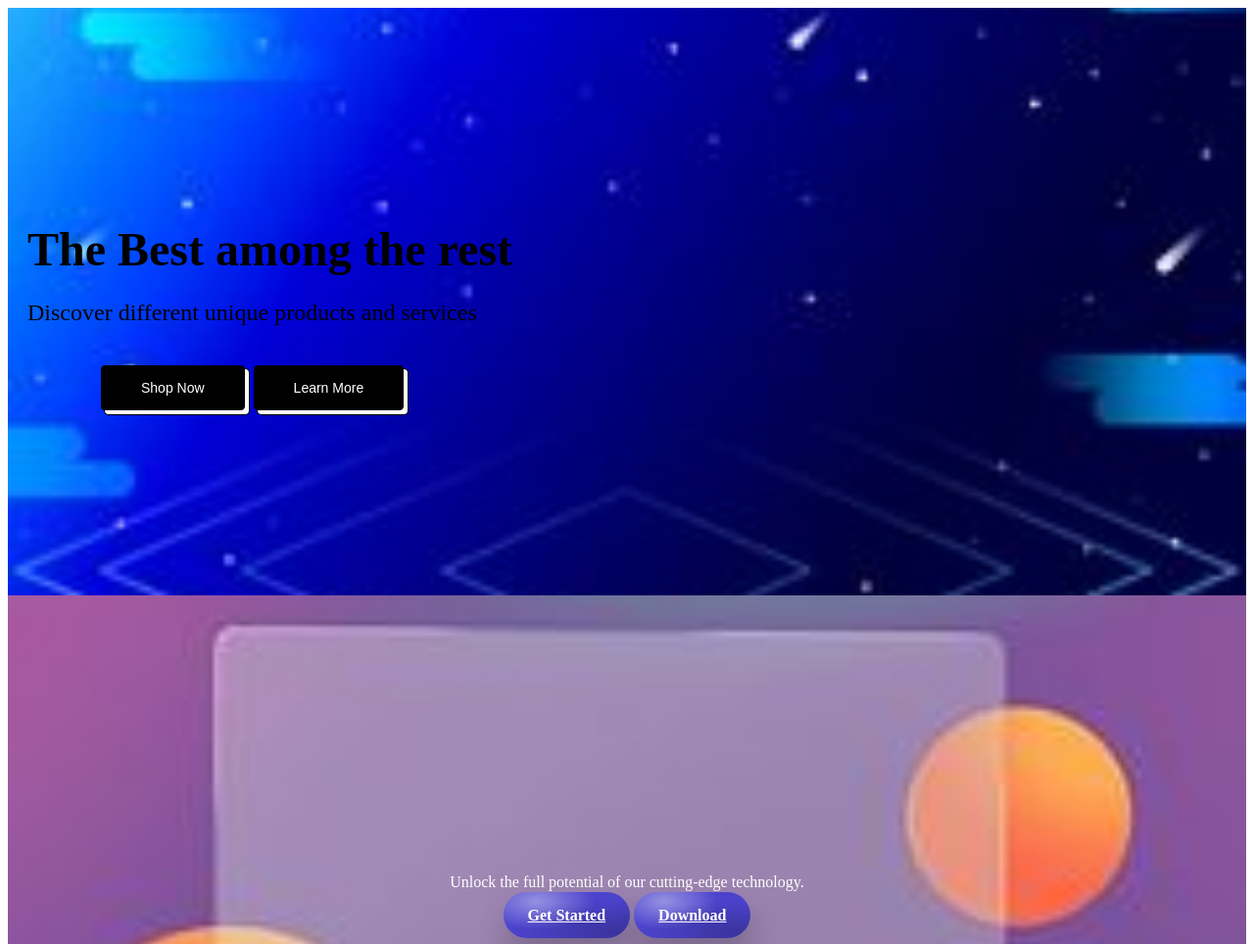
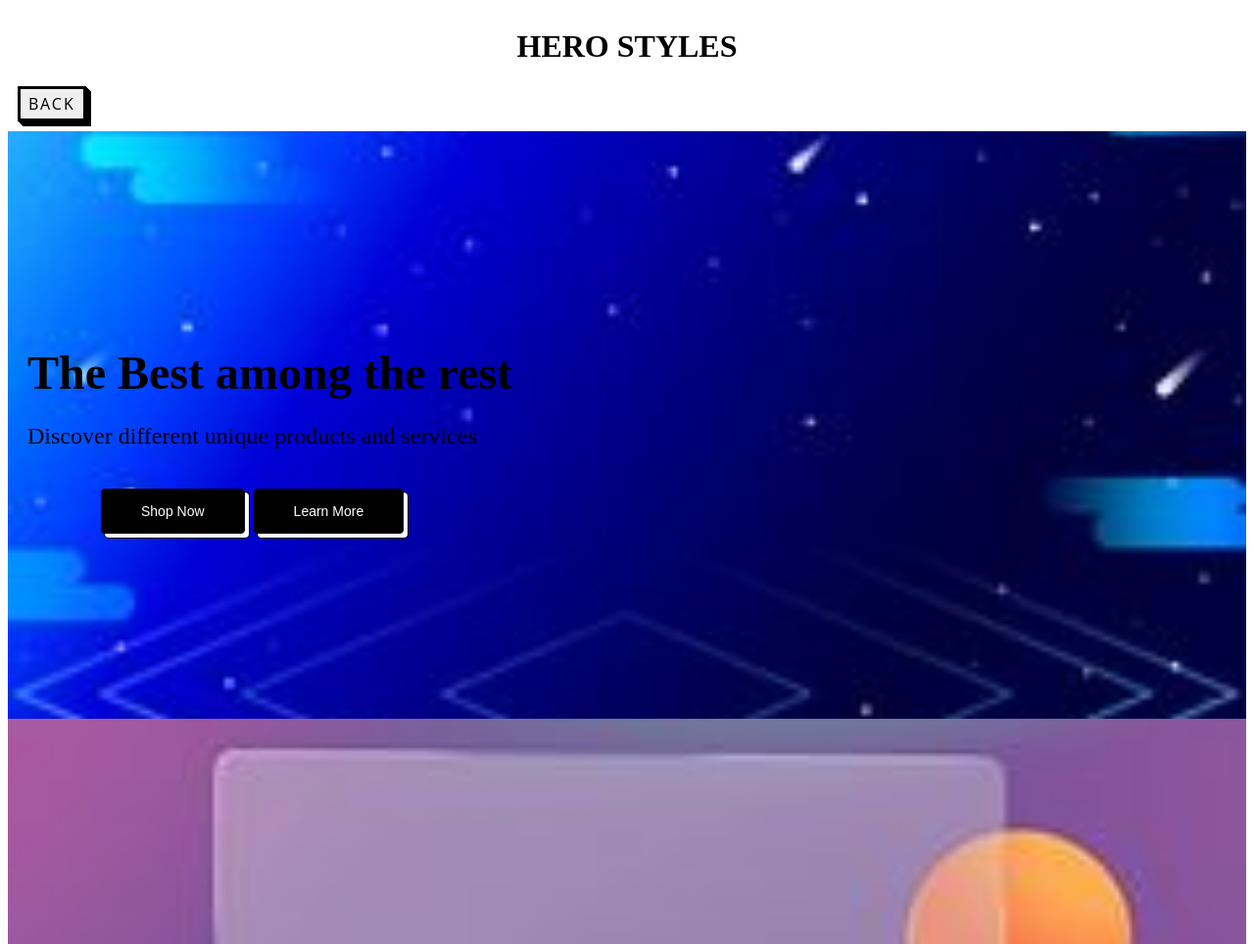
Before and after one commit to Jazz-876/WD-Hands-on-2, a plain HTML site: page pages/hero syles/index.html in a window 1280 px wide. Shown: the top 964 px of the page at 98% size. Drawn offline with Linux system fonts and the light colour scheme.

Commit message:
Made some changes

```diff
--- a/pages/hero syles/assets/css/style.css
+++ b/pages/hero syles/assets/css/style.css
@@ -1,3 +1,35 @@
+.header {
+  display: flex;
+  justify-content: center;
+}
+
+
+.back {
+font-family: "Open Sans", sans-serif;
+font-size: 16px;
+letter-spacing: 2px;
+text-decoration: none;
+text-transform: uppercase;
+color: #000;
+cursor: pointer;
+border: 3px solid;
+padding: 0.25em 0.5em;
+box-shadow: 1px 1px 0px 0px, 2px 2px 0px 0px, 3px 3px 0px 0px, 4px 4px 0px 0px, 5px 5px 0px 0px;
+position: relative;
+user-select: none;
+-webkit-user-select: none;
+touch-action: manipulation;
+margin-left: 10px;
+margin-bottom: 10px;
+}
+
+.back:active {
+box-shadow: 0px 0px 0px 0px;
+top: 5px;
+left: 5px;
+}
+
+
 /* Hero Style 1 */
 .heros1 {
 
--- a/pages/hero syles/index.html
+++ b/pages/hero syles/index.html
@@ -7,7 +7,18 @@
   <link rel="stylesheet" href="../hero syles/assets/css/style.css">
 </head>
 <body>
+
   <!-- Hero Style 1 -->
+  <div class="header">
+    <header>
+        <h1>HERO STYLES </h1>
+    </header>
+</div>
+<a href="../../index.html">
+    <button class="back">
+        Back
+    </button>
+</a>
 <section class="heros1">
   <div class="hero-content1">
     <h1>The Best among the rest</h1>
```
Also changed, not shown: index.html (+7 -2 lines), pages/page2/index.html (+2 -2 lines), pages/page3/index.html (+2 -2 lines).
